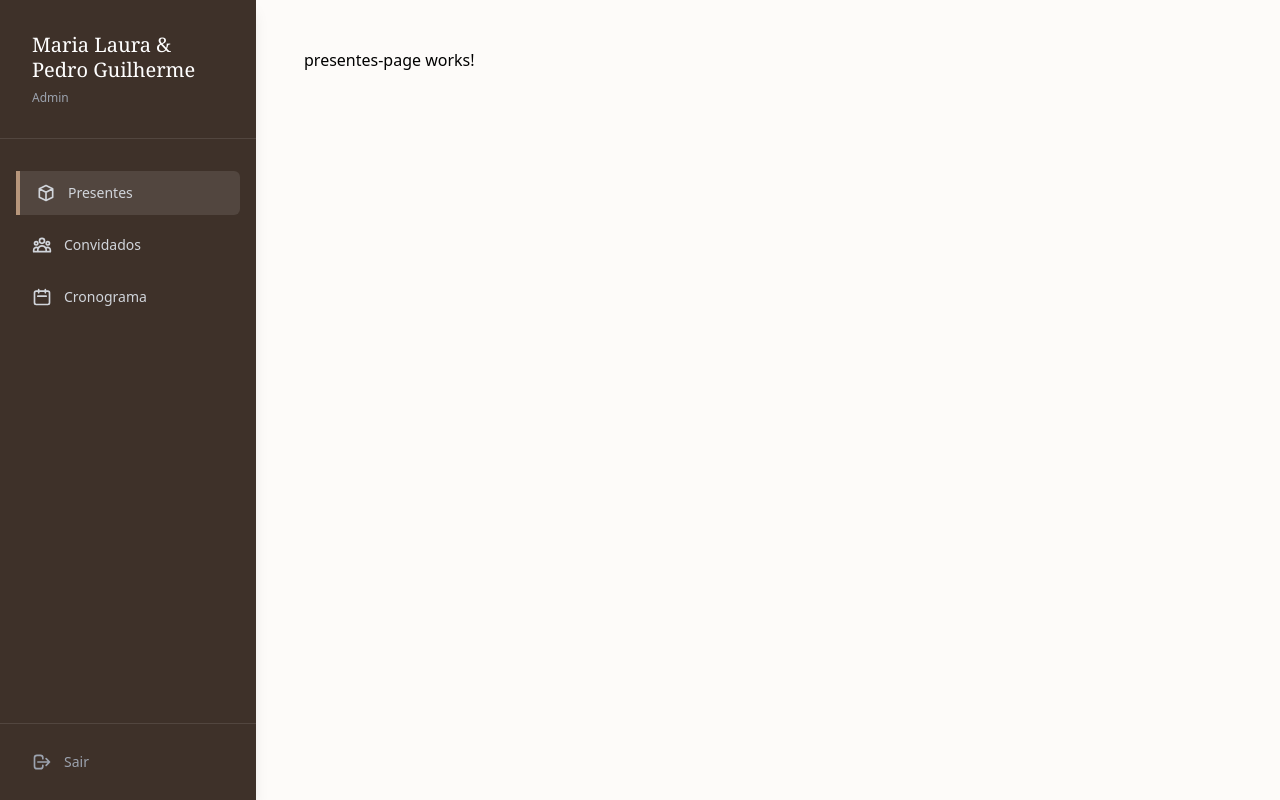
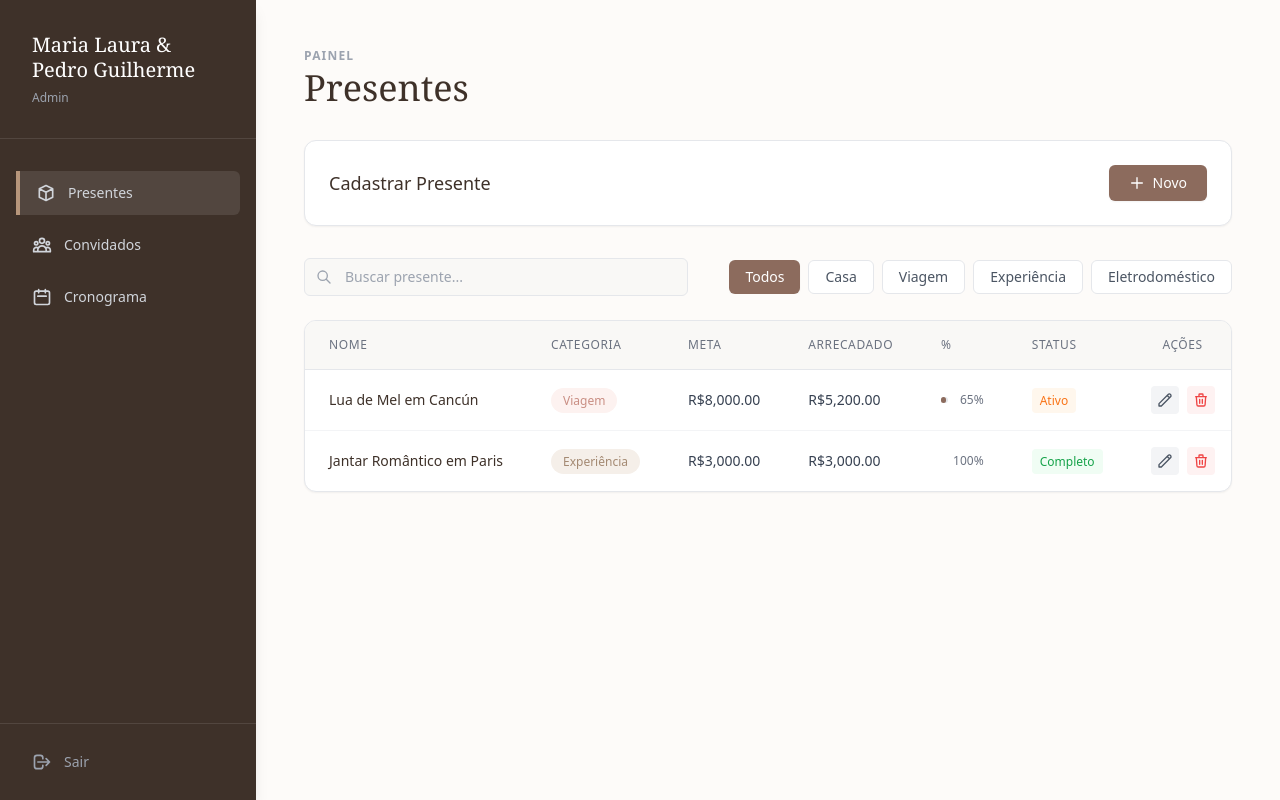
Before and after one commit to GustaCorrea/casamento-angular, an Angular app: page /system/presentes in a window 1280 px wide. Built offline with nearby package versions, Linux system fonts and the light colour scheme.

Commit message:
feat: implement mock data and table UI for presentes page

```diff
--- a/src/app/modules/admin/admin-module.ts
+++ b/src/app/modules/admin/admin-module.ts
@@ -1,8 +1,9 @@
 import { NgModule } from '@angular/core';
 import { CommonModule } from '@angular/common';
+import { PresentesPage } from './pages/presentes-page/presentes-page';
 
 @NgModule({
-  declarations: [],
+  declarations: [PresentesPage],
   imports: [CommonModule],
 })
 export class AdminModule {}
--- a/src/app/modules/admin/pages/presentes-page/presentes-page.html
+++ b/src/app/modules/admin/pages/presentes-page/presentes-page.html
@@ -1 +1,176 @@
-<p>presentes-page works!</p>
+<div class="w-full max-w-6xl mx-auto">
+  <div class="mb-8">
+    <p class="text-xs text-gray-400 uppercase tracking-widest mb-1 font-semibold">PAINEL</p>
+    <h2 class="text-4xl font-serif text-brand-dark">Presentes</h2>
+  </div>
+
+  <div
+    class="bg-white rounded-xl border border-gray-200 p-6 shadow-sm flex items-center justify-between mb-8"
+  >
+    <h3 class="text-lg font-medium text-brand-dark">Cadastrar Presente</h3>
+    <button
+      class="bg-[#8c6b5d] hover:bg-[#735548] text-white px-5 py-2 rounded-md transition-colors flex items-center gap-2 shadow-sm font-medium text-sm"
+    >
+      <svg class="w-4 h-4" fill="none" stroke="currentColor" viewBox="0 0 24 24">
+        <path
+          stroke-linecap="round"
+          stroke-linejoin="round"
+          stroke-width="2"
+          d="M12 4v16m8-8H4"
+        ></path>
+      </svg>
+      Novo
+    </button>
+  </div>
+
+  <div class="flex flex-col md:flex-row gap-4 justify-between items-center mb-6">
+    <div class="relative w-full md:w-96">
+      <div class="absolute inset-y-0 left-0 pl-3 flex items-center pointer-events-none">
+        <svg class="w-4 h-4 text-gray-400" fill="none" stroke="currentColor" viewBox="0 0 24 24">
+          <path
+            stroke-linecap="round"
+            stroke-linejoin="round"
+            stroke-width="2"
+            d="M21 21l-6-6m2-5a7 7 0 11-14 0 7 7 0 0114 0z"
+          ></path>
+        </svg>
+      </div>
+      <input
+        type="text"
+        placeholder="Buscar presente..."
+        class="w-full pl-10 pr-4 py-2 border border-gray-200 rounded-md bg-[#f9f8f6] focus:outline-none focus:ring-1 focus:ring-[#8c6b5d] text-sm"
+      />
+    </div>
+
+    <div class="flex gap-2 overflow-x-auto w-full md:w-auto pb-2 md:pb-0">
+      <button class="px-4 py-1.5 bg-[#8c6b5d] text-white text-sm rounded-md shadow-sm">
+        Todos
+      </button>
+      <button
+        class="px-4 py-1.5 bg-white border border-gray-200 text-gray-600 text-sm rounded-md hover:bg-gray-50 transition"
+      >
+        Casa
+      </button>
+      <button
+        class="px-4 py-1.5 bg-white border border-gray-200 text-gray-600 text-sm rounded-md hover:bg-gray-50 transition"
+      >
+        Viagem
+      </button>
+      <button
+        class="px-4 py-1.5 bg-white border border-gray-200 text-gray-600 text-sm rounded-md hover:bg-gray-50 transition"
+      >
+        Experiência
+      </button>
+      <button
+        class="px-4 py-1.5 bg-white border border-gray-200 text-gray-600 text-sm rounded-md hover:bg-gray-50 transition"
+      >
+        Eletrodoméstico
+      </button>
+    </div>
+  </div>
+
+  <div class="bg-white rounded-xl border border-gray-200 shadow-sm overflow-hidden">
+    <div class="overflow-x-auto">
+      <table class="w-full text-left text-sm whitespace-nowrap">
+        <thead
+          class="bg-[#f9f8f6] text-gray-500 border-b border-gray-200 uppercase text-xs tracking-wider"
+        >
+          <tr>
+            <th class="px-6 py-4 font-medium">Nome</th>
+            <th class="px-6 py-4 font-medium">Categoria</th>
+            <th class="px-6 py-4 font-medium">Meta</th>
+            <th class="px-6 py-4 font-medium">Arrecadado</th>
+            <th class="px-6 py-4 font-medium">%</th>
+            <th class="px-6 py-4 font-medium">Status</th>
+            <th class="px-6 py-4 font-medium text-center">Ações</th>
+          </tr>
+        </thead>
+        <tbody class="divide-y divide-gray-100 text-gray-700">
+          <tr *ngFor="let gift of filteredGifts" class="hover:bg-gray-50 transition-colors">
+            <td class="px-6 py-4 font-medium text-brand-dark">{{ gift.name }}</td>
+
+            <td class="px-6 py-4">
+              <span
+                class="px-3 py-1 rounded-full text-xs"
+                [ngClass]="{
+                  'bg-[#fdf2f0] text-[#c98e83]': gift.category === 'Viagem',
+                  'bg-[#f5efe9] text-[#a48a73]': gift.category === 'Experiência',
+                  'bg-blue-50 text-blue-600': gift.category === 'Casa',
+                  'bg-gray-100 text-gray-600': gift.category === 'Eletrodoméstico',
+                }"
+              >
+                {{ gift.category }}
+              </span>
+            </td>
+
+            <td class="px-6 py-4">{{ gift.totalValue | currency: 'BRL' : 'symbol' : '1.2-2' }}</td>
+            <td class="px-6 py-4">{{ gift.collected | currency: 'BRL' : 'symbol' : '1.2-2' }}</td>
+
+            <td class="px-6 py-4 w-32">
+              <div class="flex items-center gap-3">
+                <div class="w-full bg-gray-200 rounded-full h-1.5">
+                  <div
+                    class="bg-[#8c6b5d] h-1.5 rounded-full"
+                    [style.width.%]="calculatePercentage(gift.collected, gift.totalValue)"
+                  ></div>
+                </div>
+                <span class="text-xs text-gray-500"
+                  >{{ calculatePercentage(gift.collected, gift.totalValue) }}%</span
+                >
+              </div>
+            </td>
+
+            <td class="px-6 py-4">
+              <span
+                *ngIf="gift.status === 'ATIVO'"
+                class="text-orange-500 bg-orange-50 px-2 py-1 rounded text-xs"
+                >Ativo</span
+              >
+              <span
+                *ngIf="gift.status === 'COMPLETO'"
+                class="text-green-600 bg-green-50 px-2 py-1 rounded text-xs"
+                >Completo</span
+              >
+              <span
+                *ngIf="gift.status === 'INDISPONIVEL'"
+                class="text-red-600 bg-red-50 px-2 py-1 rounded text-xs"
+                >Indisponível</span
+              >
+            </td>
+
+            <td class="px-6 py-4">
+              <div class="flex items-center justify-center gap-2">
+                <button
+                  (click)="openEditModal(gift)"
+                  class="p-1.5 bg-gray-100 text-gray-600 rounded hover:bg-gray-200 transition"
+                >
+                  <svg class="w-4 h-4" fill="none" stroke="currentColor" viewBox="0 0 24 24">
+                    <path
+                      stroke-linecap="round"
+                      stroke-linejoin="round"
+                      stroke-width="2"
+                      d="M15.232 5.232l3.536 3.536m-2.036-5.036a2.5 2.5 0 113.536 3.536L6.5 21.036H3v-3.572L16.732 3.732z"
+                    ></path>
+                  </svg>
+                </button>
+                <button
+                  (click)="deleteGift(gift.id)"
+                  class="p-1.5 bg-red-50 text-red-500 rounded hover:bg-red-100 transition"
+                >
+                  <svg class="w-4 h-4" fill="none" stroke="currentColor" viewBox="0 0 24 24">
+                    <path
+                      stroke-linecap="round"
+                      stroke-linejoin="round"
+                      stroke-width="2"
+                      d="M19 7l-.867 12.142A2 2 0 0116.138 21H7.862a2 2 0 01-1.995-1.858L5 7m5 4v6m4-6v6m1-10V4a1 1 0 00-1-1h-4a1 1 0 00-1 1v3M4 7h16"
+                    ></path>
+                  </svg>
+                </button>
+              </div>
+            </td>
+          </tr>
+        </tbody>
+      </table>
+    </div>
+  </div>
+</div>
--- a/src/app/modules/admin/pages/presentes-page/presentes-page.ts
+++ b/src/app/modules/admin/pages/presentes-page/presentes-page.ts
@@ -1,4 +1,5 @@
-import { Component } from '@angular/core';
+import { Component, OnInit } from '@angular/core';
+import { Gift } from '../../../../core/models/gift';
 
 @Component({
   selector: 'app-presentes-page',
@@ -6,4 +7,78 @@ import { Component } from '@angular/core';
   templateUrl: './presentes-page.html',
   styleUrl: './presentes-page.css',
 })
-export class PresentesPage {}
+export class PresentesPage implements OnInit {
+gifts: Gift[] = [
+    {
+      id: 1,
+      name: 'Lua de Mel em Cancún',
+      description: 'Cotas para a nossa viagem inesquecível',
+      totalValue: 8000,
+      collected: 5200,
+      category: 'Viagem',
+      status: 'ATIVO'
+    },
+    {
+      id: 2,
+      name: 'Jantar Romântico em Paris',
+      description: 'Um jantar especial na torre',
+      totalValue: 3000,
+      collected: 3000,
+      category: 'Experiência',
+      status: 'COMPLETO'
+    }
+  ];
+
+  filteredGifts: Gift[] = [];
+  activeCategory: string = 'Todos';
+
+  ngOnInit(): void {
+    this.filteredGifts = [...this.gifts];
+  }
+
+  calculatePercentage(collected: number, total: number): number {
+    if (total === 0) return 0;
+    const percentage = (collected / total) * 100;
+    return Math.min(Math.round(percentage), 100);
+  }
+
+  filterByCategory(category: string) {
+    this.activeCategory = category;
+    if (category === 'Todos') {
+      this.filteredGifts = [...this.gifts];
+    } else {
+      this.filteredGifts = this.gifts.filter(g => g.category === category);
+    }
+  }
+
+  searchGift(event: Event) {
+    const term = (event.target as HTMLInputElement).value.toLowerCase();
+
+    if (!term) {
+      this.filterByCategory(this.activeCategory);
+      return;
+    }
+
+    this.filteredGifts = this.gifts.filter(g =>
+      g.name.toLowerCase().includes(term) &&
+      (this.activeCategory === 'Todos' || g.category === this.activeCategory)
+    );
+  }
+
+  openNewModal() {
+    console.log('Abrir modal zerado para cadastrar');
+  }
+
+  openEditModal(gift: Gift) {
+    console.log('Abrir modal preenchido com:', gift.name);
+  }
+
+  deleteGift(id: number | undefined) {
+    if (!id) return;
+    if (confirm('Tem certeza que deseja excluir este presente?')) {
+      this.gifts = this.gifts.filter(g => g.id !== id);
+      this.filterByCategory(this.activeCategory);
+    }
+  }
+
+}
```
